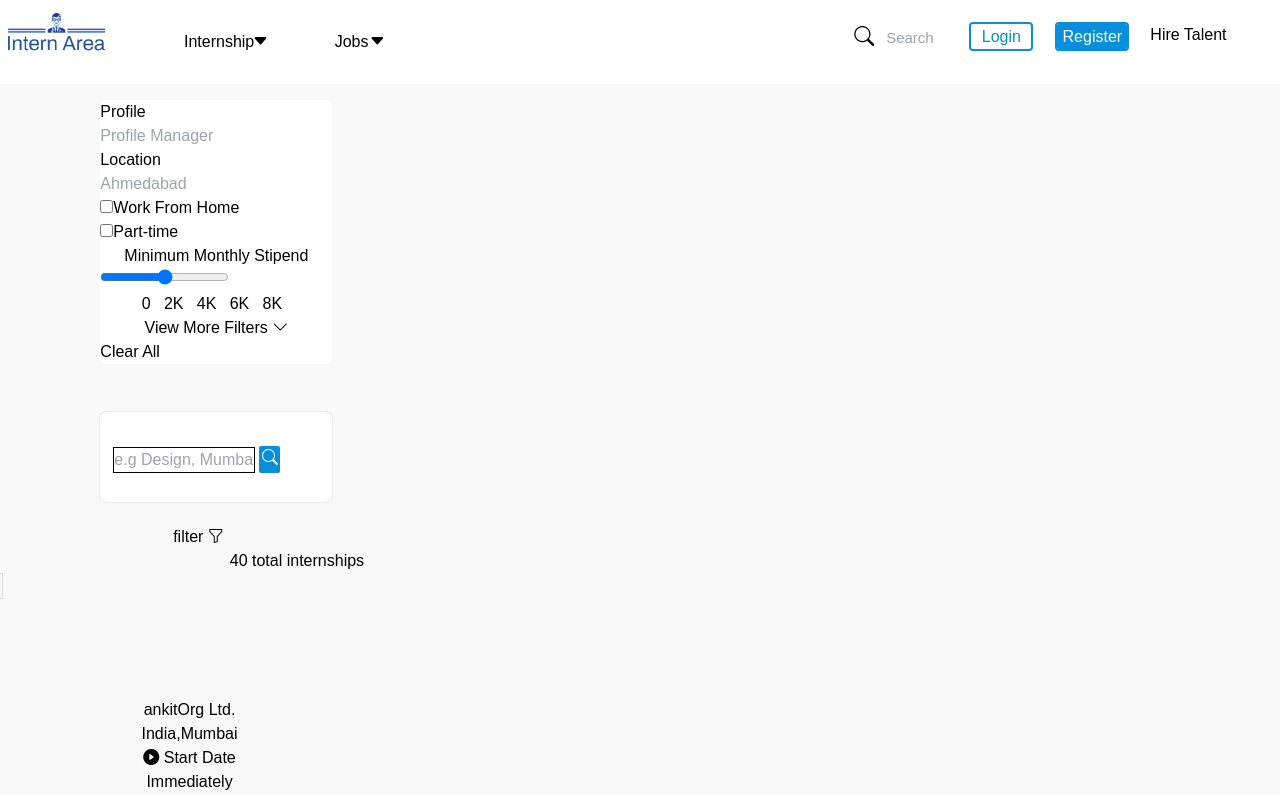
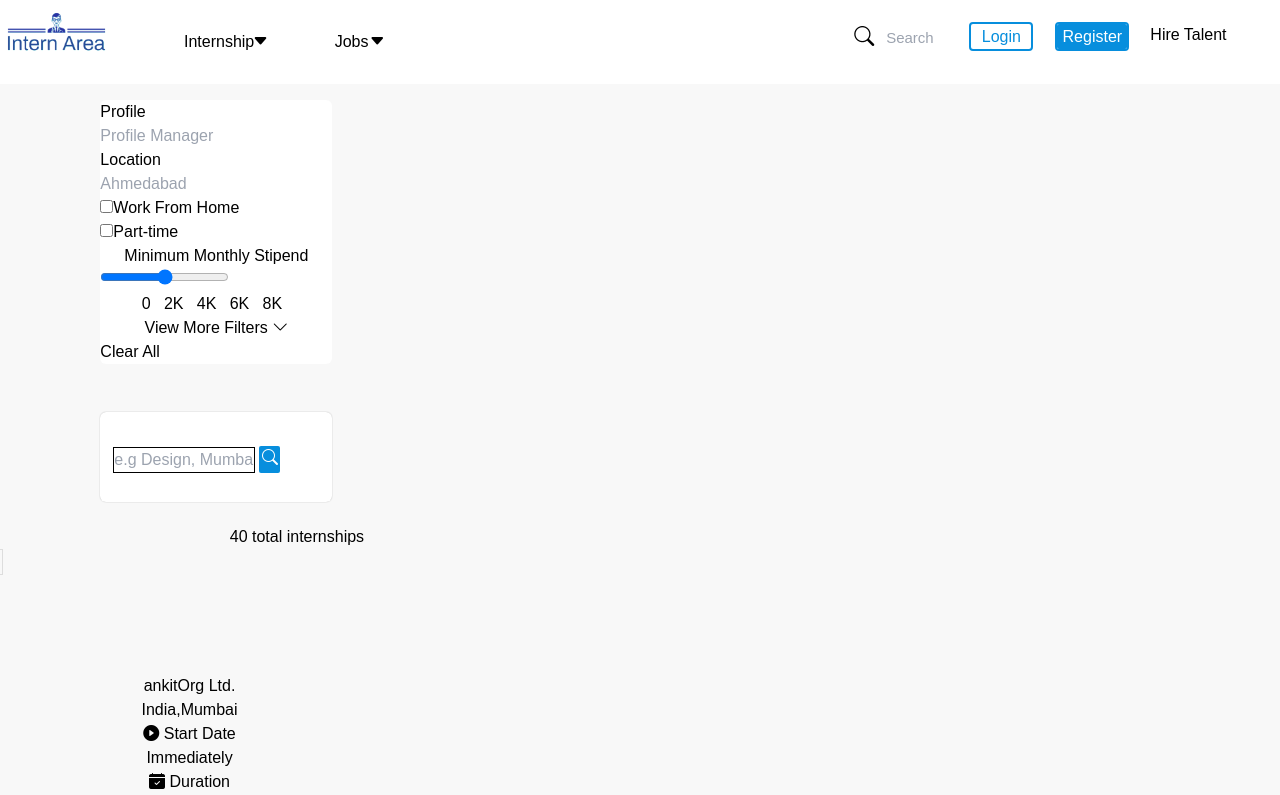
Before and after one commit to anshumanprajapati2810/SummerInternship2024, a React (Vite) app in the folder client/: page /Internship in a window 1280 px wide. Shown: the top 795 px of the page. Built offline with nearby package versions, Linux system fonts and the light colour scheme.

Commit message:
Started State management using REDUX

```diff
--- a/client/package.json
+++ b/client/package.json
@@ -10,6 +10,7 @@
     "preview": "vite preview"
   },
   "dependencies": {
+    "@reduxjs/toolkit": "^2.2.5",
     "bootstrap": "^5.3.3",
     "bootstrap-icons": "^1.11.3",
     "firebase": "^10.12.0",
@@ -17,7 +18,8 @@
     "react-dom": "^18.2.0",
     "react-redux": "^9.1.2",
     "react-router-dom": "^6.23.0",
-    "react-toastify": "^10.0.5"
+    "react-toastify": "^10.0.5",
+    "redux": "^5.0.1"
   },
   "devDependencies": {
     "@types/react": "^18.2.66",
--- /dev/null
+++ b/client/src/app/store.jsx
@@ -0,0 +1 @@
+import {configureStore} from '@reduxjs/toolkit'
--- a/client/src/components/Internships/Intern.jsx
+++ b/client/src/components/Internships/Intern.jsx
@@ -47,8 +47,8 @@ function Intern() {
   };
   useEffect(() => {
     filterInterships(serachCategory, searchLoaction);
-  }, []);
-console.log(filterInternship)
+  }, [serachCategory,searchLoaction]);
+// console.log(filterInternship)
 
 
 
@@ -57,7 +57,7 @@ console.log(filterInternship)
       < div className='flex internship-filter'>
       <div className="first-int  mb-14">
         <div className="filter-section w-1/5">
-          <p className='text-center' id='filter-ico'><i className='bi bi-funnel text-blue-400'></i>Filter</p>
+          <p className='text-center' id='filter-ico' onClick={showDiv}><i className='bi bi-funnel text-blue-400'></i>Filter</p>
           <div className="fill flex flex-col ml-2 mr-2 mt-2">
             <label htmlFor="pro">Profile</label>
             <input type="text" value={serachCategory} onChange={handleCategoryChange} className='profile border-2 mr-3 w-full' id='pro' placeholder='Profile Manager'  />
@@ -92,7 +92,7 @@ console.log(filterInternship)
       </div>
       <div className="all-internships">
     <div className=" show show2 flex justify-center">
-      <p className='filterico text-center' onClick={showDiv}>filter <i className="bi bi-funnel  text-blue-400"></i>   </p>
+      <p id='filter-ico' className='filterico text-center' onClick={showDiv}>filter <i className="bi bi-funnel  text-blue-400"></i>   </p>
 
     </div>
     <p className='head font-bold text-lg text-center '  >{filterInternship.length} total internships</p>
```
Also changed, not shown: 1 other file (tests, documents, lock files or other folders).
